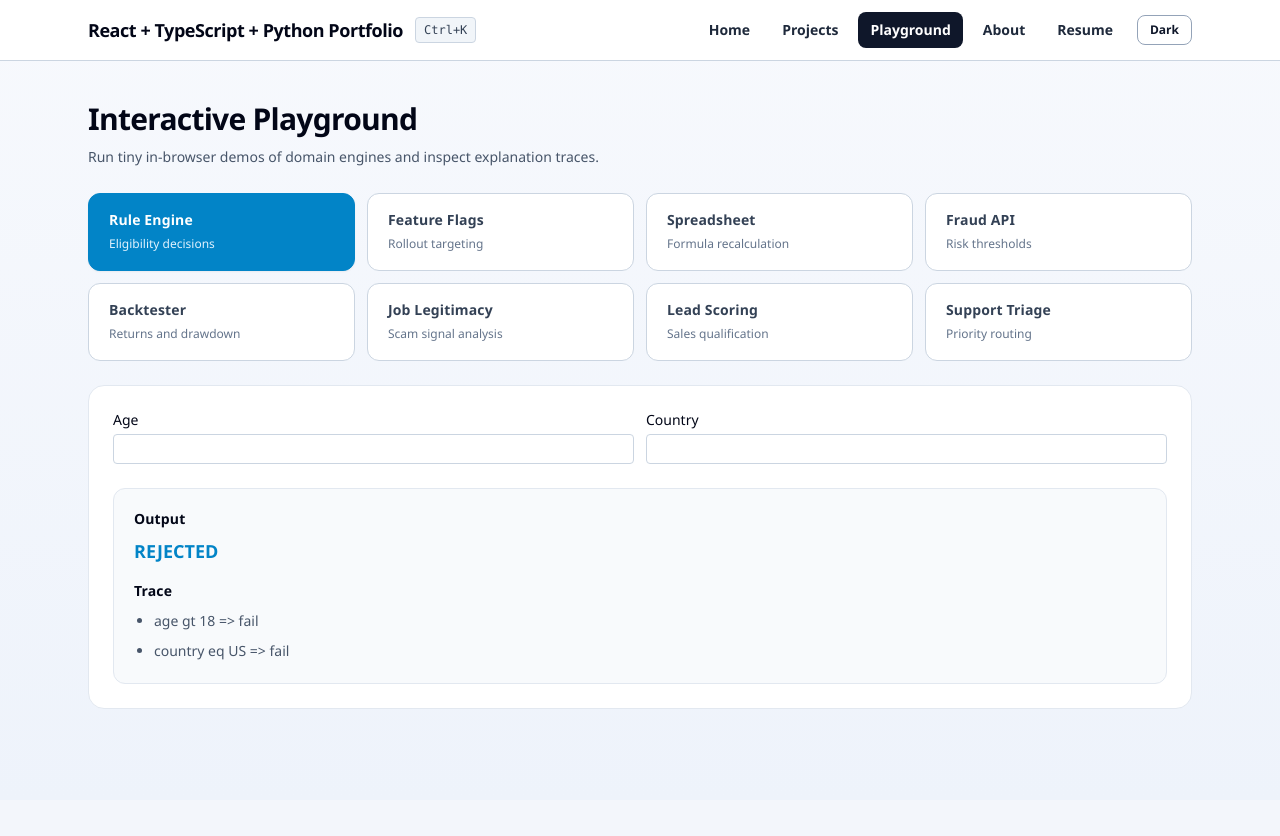
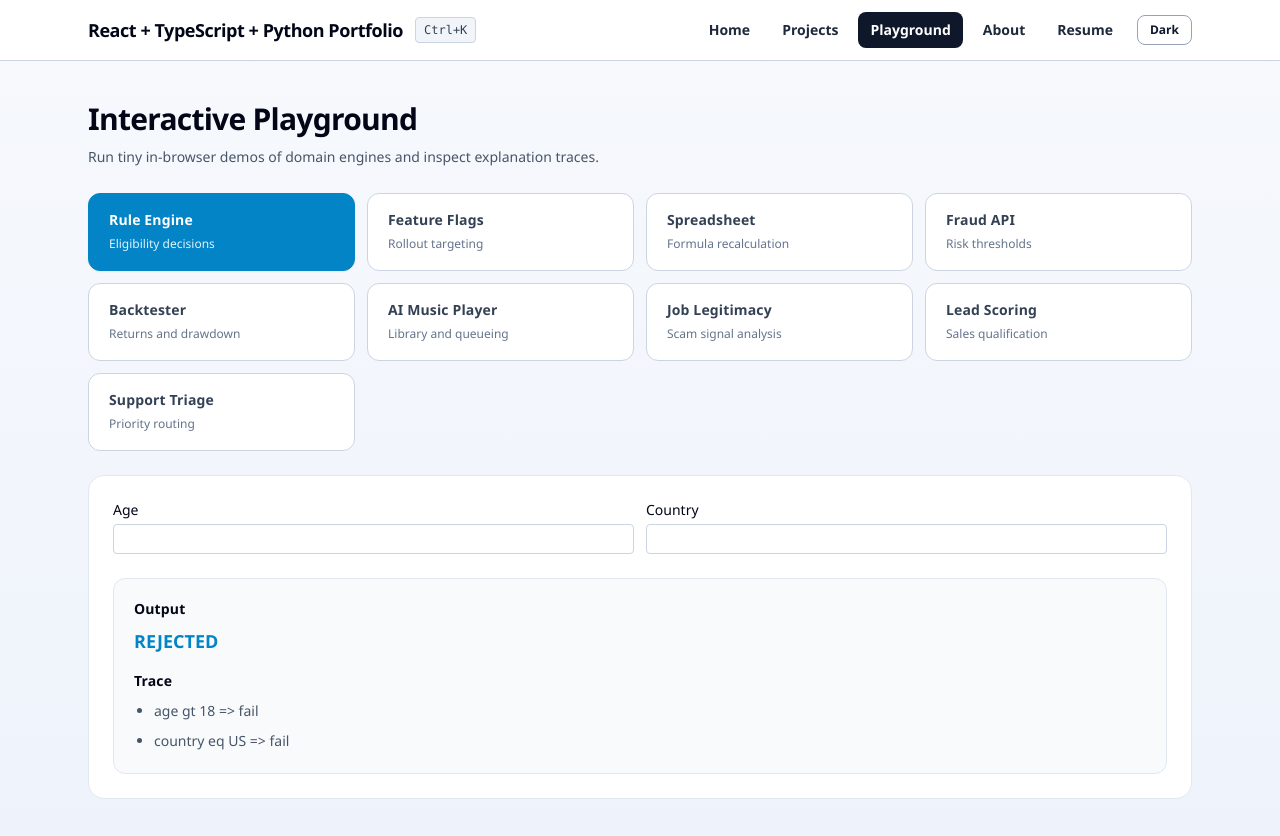
Before and after one commit to dallensmith93/aiportfolio, a React (Vite) app in the folder portfolio/: page /playground in a window 1280 px wide. Shown: the top 836 px of the page. Before the commit the page ends 800 px from the top, so only its background shows below. Built offline with nearby package versions, Linux system fonts and the light colour scheme.

Commit message:
added my music player to my portfolio

```diff
--- a/portfolio/src/data/projects.ts
+++ b/portfolio/src/data/projects.ts
@@ -320,6 +320,69 @@ export const projects: PortfolioProject[] = [
     ]
   },
   {
+    "title": "AI Music Player Codex",
+    "slug": "ai-music-player-codex",
+    "category": "Media Experience",
+    "tags": [
+      "Music Player",
+      "Audio UI",
+      "Playlist",
+      "React"
+    ],
+    "shortDescription": "A polished browser music player with album art, track browsing, and queue-first listening flow.",
+    "longDescription": "A frontend music player centered on lightweight browsing and immediate playback. The experience combines a visual library, now-playing focus, and simple queue interactions to make track selection feel fast and deliberate.",
+    "highlights": [
+      "Branded listening surface with album artwork and now-playing state.",
+      "Library browsing built around recognizable tracks and artist metadata.",
+      "Queue-oriented interaction that keeps playback context visible."
+    ],
+    "architecture": [
+      "src/domain: track selection, queue ordering, playback state",
+      "src/features: library cards, player controls, now-playing panel",
+      "src/app: shell composition and route/bootstrap wiring"
+    ],
+    "tech": [
+      "React",
+      "TypeScript",
+      "CSS",
+      "Netlify"
+    ],
+    "repoPath": "external/ai-music-player-codex",
+    "runCommands": [
+      "Hosted demo on Netlify"
+    ],
+    "demoPaths": [
+      "/playground?demo=ai-music-player-codex"
+    ],
+    "hasUnitTests": false,
+    "hasE2E": false,
+    "problem": "A music player needs to make discovery and playback feel immediate without burying the listener in controls.",
+    "approach": "Centered the UI on track artwork, concise metadata, and a queue-friendly playback model so users can move from browsing to listening with minimal friction.",
+    "domainModel": [
+      "Track { title, artist, artwork, audioSrc }",
+      "PlaybackState { currentTrackId, isPlaying, progress }",
+      "QueueState { activeTrackId, upcomingTrackIds }"
+    ],
+    "algorithms": [
+      "Library filtering across track and artist metadata",
+      "Queue ordering from the selected track plus remaining library items",
+      "Playback progress updates from active audio state"
+    ],
+    "edgeCases": [
+      "No search matches in the library",
+      "Switching tracks while audio is already playing",
+      "Missing or delayed media metadata during load"
+    ],
+    "tests": [
+      "Playback and queue behavior should be covered with component tests",
+      "Smoke coverage should verify selecting a track updates the now-playing panel"
+    ],
+    "nextSteps": [
+      "Add saved playlists and recent listening history",
+      "Introduce keyboard shortcuts for playback and queue navigation"
+    ]
+  },
+  {
     "title": "Job Legitimacy Checker",
     "slug": "job-legitimacy-checker",
     "category": "Career Intelligence",
--- a/portfolio/src/domain/playground.ts
+++ b/portfolio/src/domain/playground.ts
@@ -8,6 +8,23 @@ export type PlaygroundResult = {
   output: string;
   trace: string[];
 };
+
+type MusicTrack = {
+  title: string;
+  artist: string;
+  energy: number;
+};
+
+const MUSIC_LIBRARY: MusicTrack[] = [
+  { title: "Beaver Creek", artist: "Aso, Middle School, Aviino", energy: 32 },
+  { title: "Daylight", artist: "Aiguille", energy: 46 },
+  { title: "Keep Going", artist: "Sworn", energy: 58 },
+  { title: "Nightfall", artist: "Aiguille", energy: 41 },
+  { title: "Reflection", artist: "Sworn", energy: 24 },
+  { title: "Under the City Stars", artist: "Aso, Middle School, Aviino", energy: 36 },
+  { title: "Jazz Cabbage", artist: "Ian Ewing, Strehlow", energy: 63 },
+  { title: "Lagoons", artist: "Strehlow, Chris Mazuera", energy: 52 }
+];
 
 const FREE_EMAIL_DOMAINS = new Set([
   "gmail.com",
@@ -150,6 +167,54 @@ export function runBacktesterDemo(returns: number[], startingCapital: number): P
 
   return {
     output: `PnL ${cumulative.toFixed(2)}% | Max DD ${maxDrawdown.toFixed(2)}%`,
+    trace
+  };
+}
+
+export function runMusicPlayerDemo(input: {
+  search: string;
+  preferredArtist: string;
+  mood: "focus" | "night" | "boost";
+}): PlaygroundResult {
+  const trace: string[] = [];
+  const search = input.search.trim().toLowerCase();
+  const preferredArtist = input.preferredArtist.trim().toLowerCase();
+  const targetEnergy = input.mood === "focus" ? 35 : input.mood === "night" ? 25 : 60;
+
+  trace.push(`library size: ${MUSIC_LIBRARY.length} tracks`);
+  trace.push(`target mood energy (${input.mood}) = ${targetEnergy}`);
+
+  const ranked = MUSIC_LIBRARY.map((track) => {
+    let score = 0;
+
+    if (
+      search &&
+      `${track.title} ${track.artist}`.toLowerCase().includes(search)
+    ) {
+      score += 50;
+    }
+
+    if (preferredArtist && track.artist.toLowerCase().includes(preferredArtist)) {
+      score += 35;
+    }
+
+    score += Math.max(0, 25 - Math.abs(track.energy - targetEnergy));
+
+    return { track, score };
+  }).sort((a, b) => b.score - a.score);
+
+  const [selected, ...queue] = ranked;
+  trace.push(`selected: ${selected.track.title} by ${selected.track.artist}`);
+  trace.push(`match score: ${selected.score}`);
+  trace.push(
+    `next up: ${queue
+      .slice(0, 2)
+      .map(({ track }) => track.title)
+      .join(" -> ")}`
+  );
+
+  return {
+    output: `Now playing: ${selected.track.title} | Queue ready: ${queue.length} tracks`,
     trace
   };
 }
--- a/portfolio/src/features/pages/PlaygroundPage.tsx
+++ b/portfolio/src/features/pages/PlaygroundPage.tsx
@@ -6,6 +6,7 @@ import {
   runFeatureFlagsDemo,
   runJobLegitimacyDemo,
   runLeadScoringDemo,
+  runMusicPlayerDemo,
   runRuleEngineDemo,
   runSpreadsheetDemo,
   runSupportTriageDemo
@@ -17,6 +18,7 @@ type DemoKey =
   | "spreadsheet-lite-engine"
   | "fraud-scoring-api"
   | "quant-backtester-lab"
+  | "ai-music-player-codex"
   | "job-legitimacy-checker"
   | "lead-scoring-sandbox"
   | "support-triage-simulator";
@@ -28,6 +30,7 @@ const validDemos = new Set<DemoKey>([
   "spreadsheet-lite-engine",
   "fraud-scoring-api",
   "quant-backtester-lab",
+  "ai-music-player-codex",
   "job-legitimacy-checker",
   "lead-scoring-sandbox",
   "support-triage-simulator"
@@ -39,6 +42,7 @@ const demoOptions: Array<{ key: DemoKey; label: string; hint: string }> = [
   { key: "spreadsheet-lite-engine", label: "Spreadsheet", hint: "Formula recalculation" },
   { key: "fraud-scoring-api", label: "Fraud API", hint: "Risk thresholds" },
   { key: "quant-backtester-lab", label: "Backtester", hint: "Returns and drawdown" },
+  { key: "ai-music-player-codex", label: "AI Music Player", hint: "Library and queueing" },
   { key: "job-legitimacy-checker", label: "Job Legitimacy", hint: "Scam signal analysis" },
   { key: "lead-scoring-sandbox", label: "Lead Scoring", hint: "Sales qualification" },
   { key: "support-triage-simulator", label: "Support Triage", hint: "Priority routing" }
@@ -90,6 +94,9 @@ export function PlaygroundPage() {
   const [shippingCountry, setShippingCountry] = useState("");
   const [returns, setReturns] = useState("");
   const [startingCapital, setStartingCapital] = useState("");
+  const [musicSearch, setMusicSearch] = useState("");
+  const [preferredArtist, setPreferredArtist] = useState("");
+  const [musicMood, setMusicMood] = useState("focus");
   const [jobTitle, setJobTitle] = useState("");
   const [companyName, setCompanyName] = useState("");
   const [jobDescription, setJobDescription] = useState("");
@@ -134,6 +141,16 @@ export function PlaygroundPage() {
         .map((value) => Number(value.trim()))
         .filter((value) => !Number.isNaN(value));
       return runBacktesterDemo(parsedReturns, Number(startingCapital));
+    }
+    if (demo === "ai-music-player-codex") {
+      return runMusicPlayerDemo({
+        search: musicSearch,
+        preferredArtist,
+        mood:
+          musicMood === "night" || musicMood === "boost"
+            ? musicMood
+            : "focus"
+      });
     }
     if (demo === "job-legitimacy-checker") {
       return runJobLegitimacyDemo({
@@ -186,6 +203,9 @@ export function PlaygroundPage() {
     shippingCountry,
     returns,
     startingCapital,
+    musicSearch,
+    preferredArtist,
+    musicMood,
     jobTitle,
     companyName,
     jobDescription,
@@ -371,6 +391,41 @@ export function PlaygroundPage() {
           </div>
         )}
 
+        {demo === "ai-music-player-codex" && (
+          <div className="grid gap-3 sm:grid-cols-2">
+            <label className="text-sm">
+              Search Track
+              <input
+                className="mt-1 w-full rounded border border-slate-300 px-2 py-1 dark:border-slate-700 dark:bg-slate-950"
+                value={musicSearch}
+                onChange={(event) => setMusicSearch(event.target.value)}
+                placeholder="Beaver Creek"
+              />
+            </label>
+            <label className="text-sm">
+              Preferred Artist
+              <input
+                className="mt-1 w-full rounded border border-slate-300 px-2 py-1 dark:border-slate-700 dark:bg-slate-950"
+                value={preferredArtist}
+                onChange={(event) => setPreferredArtist(event.target.value)}
+                placeholder="Aiguille"
+              />
+            </label>
+            <label className="text-sm sm:col-span-2">
+              Mood
+              <select
+                className="mt-1 w-full rounded border border-slate-300 px-2 py-1 dark:border-slate-700 dark:bg-slate-950"
+                value={musicMood}
+                onChange={(event) => setMusicMood(event.target.value)}
+              >
+                <option value="focus">Focus</option>
+                <option value="night">Night</option>
+                <option value="boost">Boost</option>
+              </select>
+            </label>
+          </div>
+        )}
+
         {demo === "job-legitimacy-checker" && (
           <div className="grid gap-3 sm:grid-cols-2">
             <label className="text-sm">
```
Also changed, not shown: 1 other file (tests, documents, lock files or other folders).
